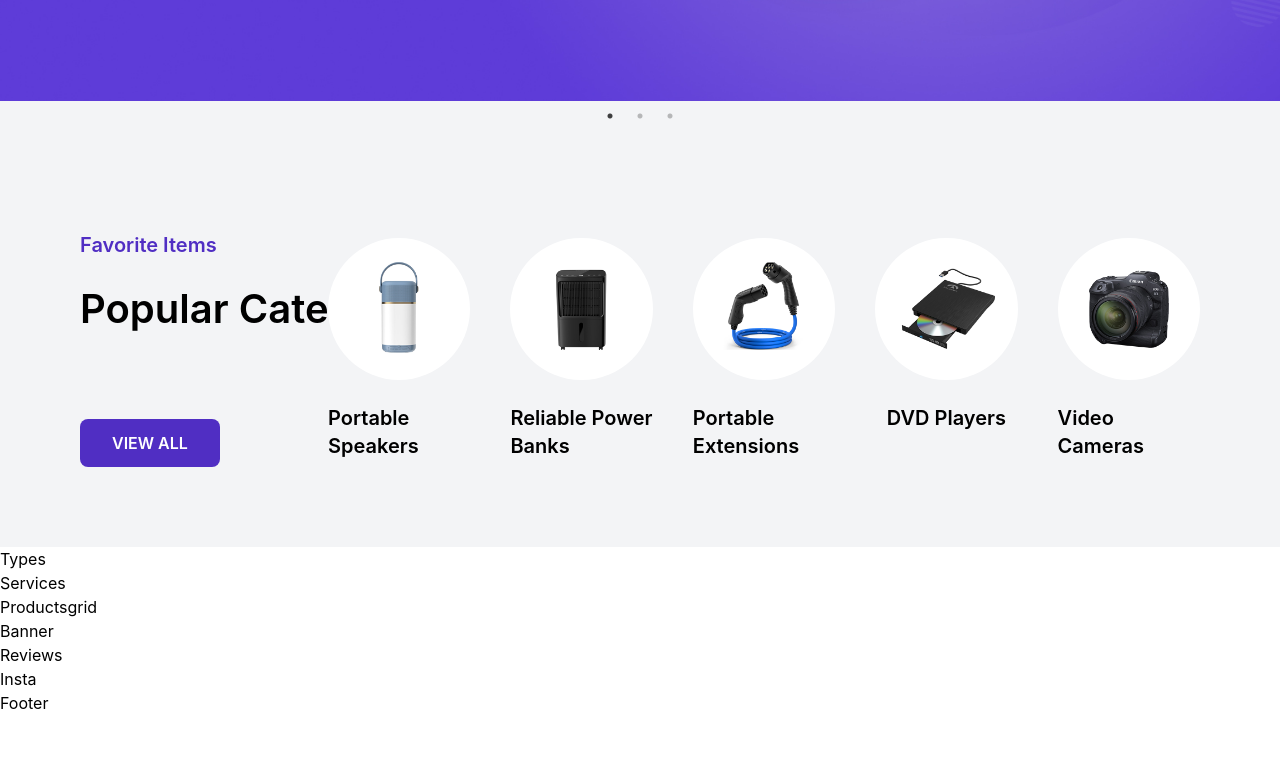
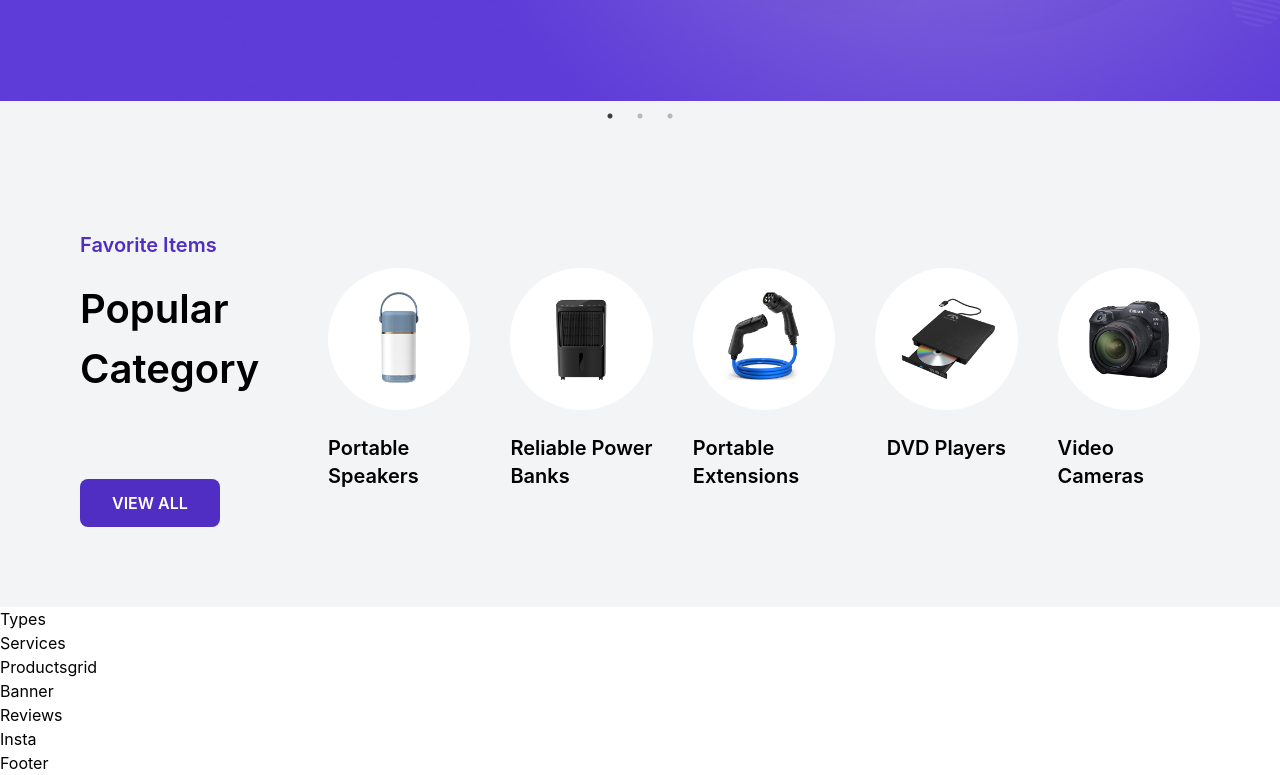
Before and after one commit to miirosadat-dev/Ecommerce-web-app-with-react, a React (Vite) app: page / in a window 1280 px wide. Shown: the part 623-1398 px from the top of the page. Before the commit the page ends 1338 px from the top, so only its background shows below. Built offline with nearby package versions, Linux system fonts and the light colour scheme.

Commit message:
Add changes in category styles

```diff
--- a/src/components/Category.jsx
+++ b/src/components/Category.jsx
@@ -36,7 +36,7 @@ const Category = () => {
         <h1 className="text-xl font-semibold text-center text-themepurple">
           Favorite Items
         </h1>
-        <h1 className="whitespace-nowrap text-[40px] leading-50px font-semibold text-center text-black">
+        <h1 className="text-[40px] leading-50px font-semibold lg:text-start text-center text-black">
           Popular Category
         </h1>
         <button className="bg-themepurple text-white font-semibold hover:text-black py-3 mt-[60px] px-8 rounded-lg hover:bg-themeyellow transition-colors duration-300">
```
